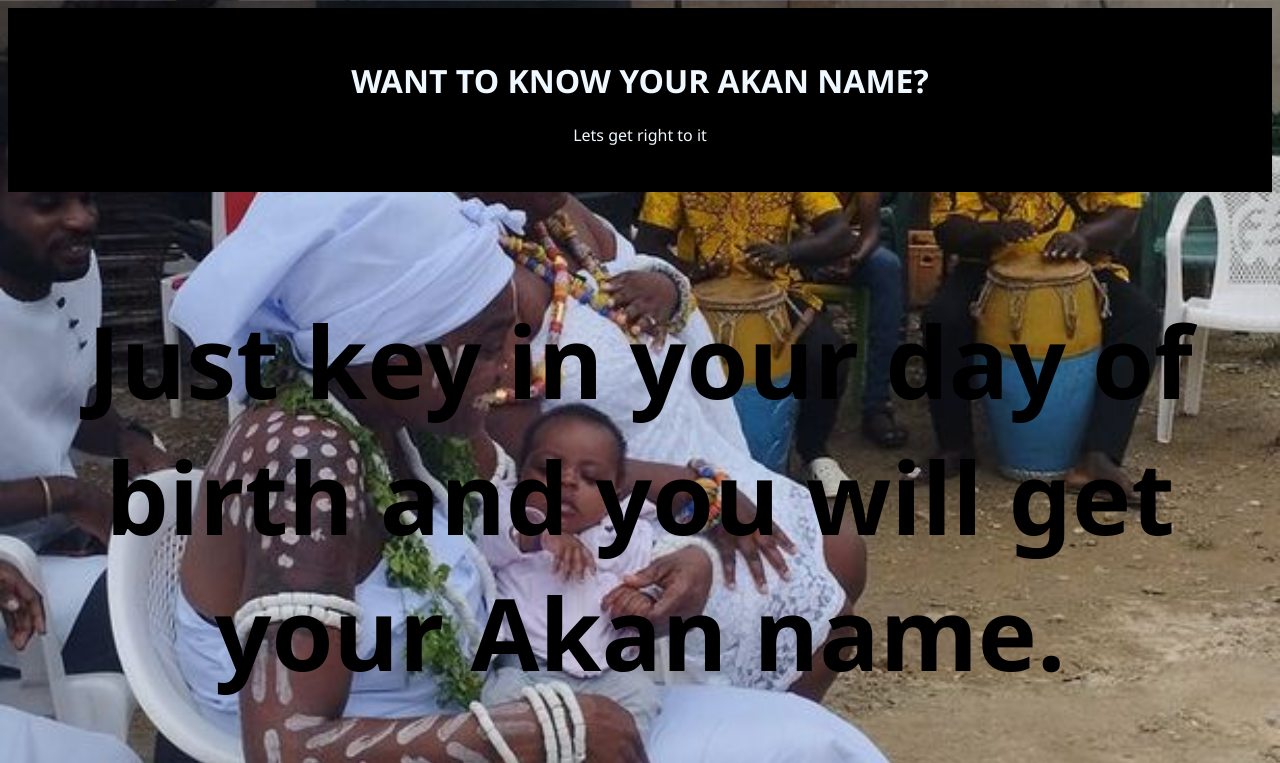
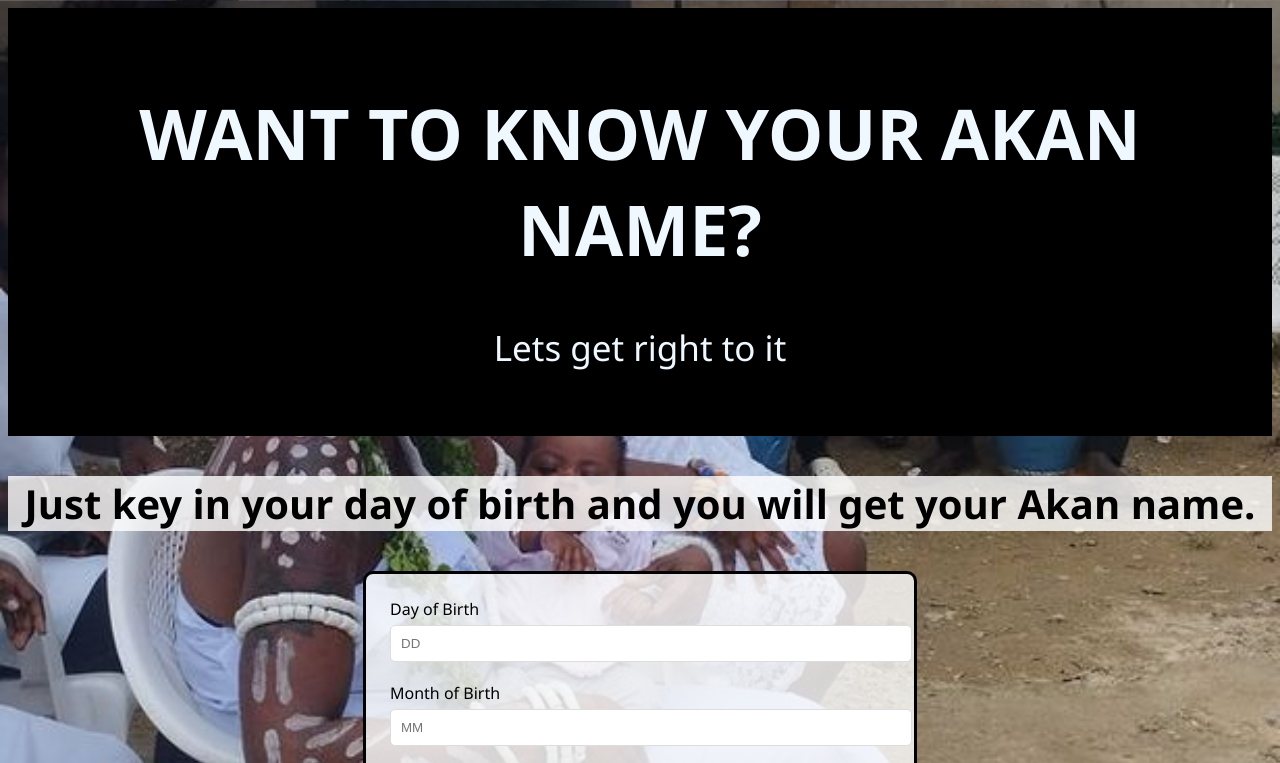
Before and after one commit to larrykibet-24/Akan-name-generator, a plain HTML site: page index.html in a window 1280 px wide. Shown: the top 763 px of the page. Drawn offline with Linux system fonts and the light colour scheme.

Commit message:
Update header font size and adjust intro font size for improved readability

```diff
--- a/styles.css
+++ b/styles.css
@@ -12,10 +12,12 @@
   background-color: black;
   color: aliceblue;
   padding: 30px;
+  font-size: 35px;
 }
 #intro {
   text-align: center;
-  font-size: 100px;
+  font-size: 40px;
+  background-color: rgba(255, 255, 255, 0.8);
 }
 #Akan-form {
   text-align: center;
```
